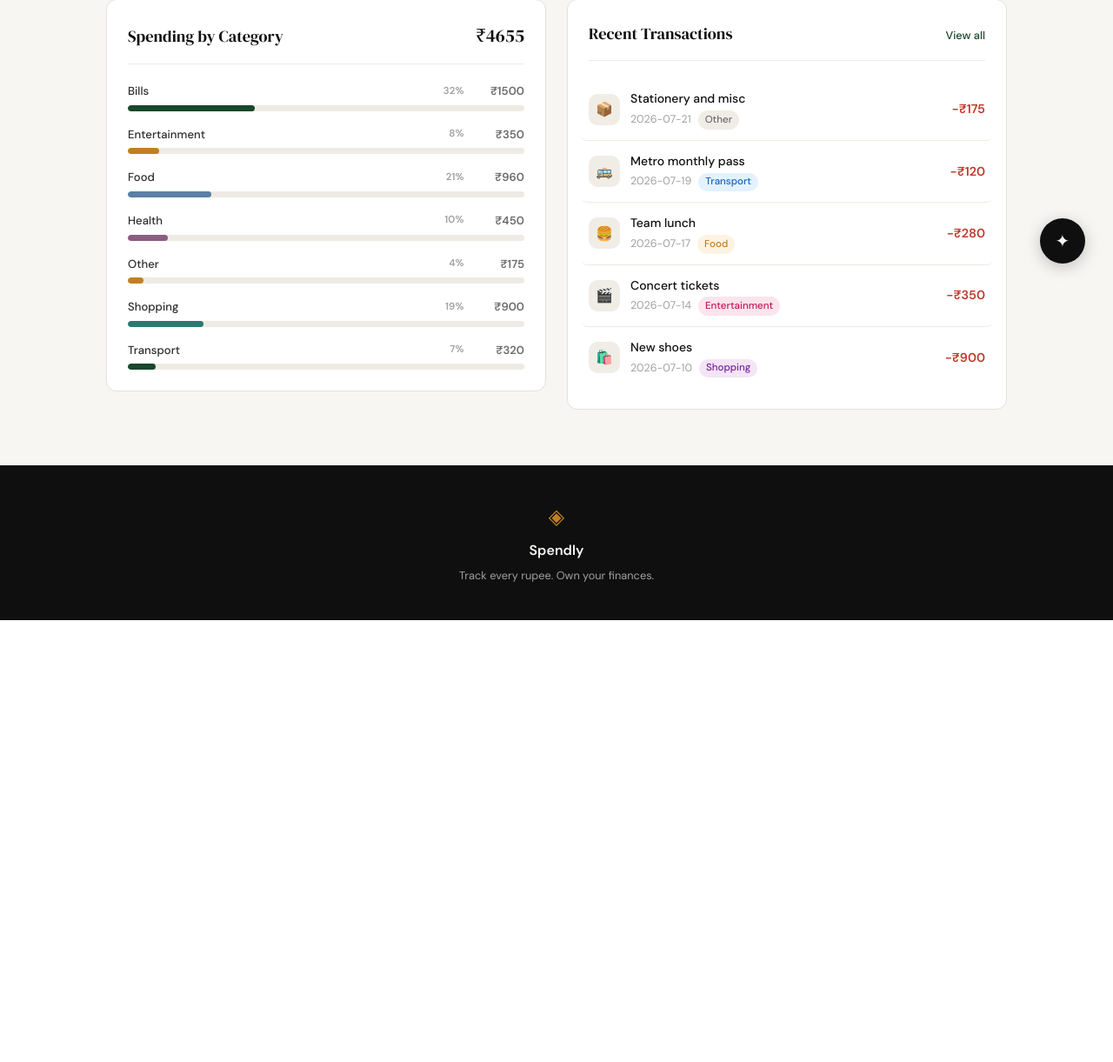
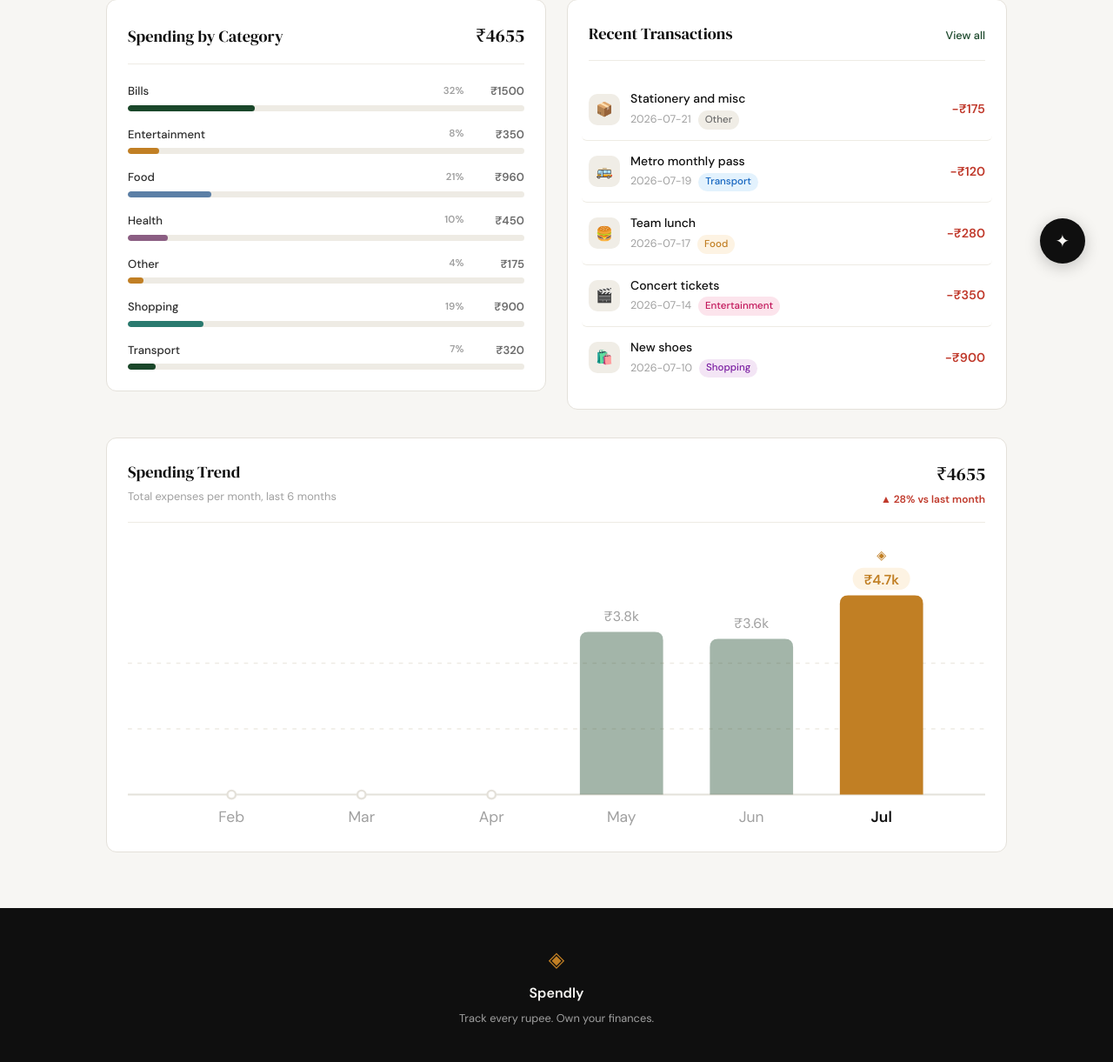
Before and after one commit to KshCompiler/expense-tracker, a Flask app: page /dashboard in a window 1280 px wide. Shown: the part 465-1686 px from the top of the page at 87% size. Before the commit the page ends 1178 px from the top, so only its background shows below. Run offline with Flask 3, Linux system fonts and the light colour scheme; the visitor is signed in with stand-in values (Sample User, id 1); data comes from the database, SQL or seed files in the repository.

Commit message:
add spending trend chart to dashboard with polished bar design
Adds a 6-month spending trend card driven by a new get_monthly_expense_totals
helper, rendered as an inline SVG bar chart (no JS charting lib). Bars use
rounded tops, a stamped chip + brand mark on the current month, and hollow
dots for zero-spend months. Month labels are drawn inside the SVG itself
(instead of a separate HTML row) so they stay pixel-aligned with their bars
at any card width.

```diff
--- a/app.py
+++ b/app.py
@@ -67,6 +67,101 @@ def _build_chat_system_prompt(curr_month, curr_expenses, curr_income,
         f"- {prev_label}: Income ₹{prev_income:.0f} | Expenses: {_fmt_expenses(prev_expenses)}\n"
         f"- {curr_label}: Income ₹{curr_income:.0f} | Expenses: {_fmt_expenses(curr_expenses)}"
     )
+
+
+def _format_currency_short(amount):
+    if amount >= 1000:
+        value = amount / 1000
+        return f"₹{value:.0f}k" if value == int(value) else f"₹{value:.1f}k"
+    return f"₹{amount:.0f}"
+
+
+def _rounded_top_bar_path(x, y, width, height, radius=6):
+    """SVG path for a bar rect rounded on its top two corners only, flat on the baseline."""
+    r = min(radius, width / 2, height) if height > 0 else 0
+    if r <= 0:
+        return f"M{x},{y} L{x + width},{y} L{x + width},{y + height} L{x},{y + height} Z"
+    return (
+        f"M{x},{y + r} "
+        f"Q{x},{y} {x + r},{y} "
+        f"L{x + width - r},{y} "
+        f"Q{x + width},{y} {x + width},{y + r} "
+        f"L{x + width},{y + height} "
+        f"L{x},{y + height} Z"
+    )
+
+
+def _build_trend_chart(monthly_trend, width=620, height=210, pad_x=28, pad_top=40, pad_bottom=26, bar_gap_ratio=0.36):
+    totals = [m['total'] for m in monthly_trend]
+    max_total = max(totals) if totals else 0
+    has_data = max_total > 0
+
+    n = len(monthly_trend)
+    usable_width = width - (2 * pad_x)
+    usable_height = height - pad_top - pad_bottom
+    slot_width = usable_width / n if n else 0
+    bar_width = slot_width * (1 - bar_gap_ratio)
+    baseline = pad_top + usable_height
+
+    bars = []
+    for i, m in enumerate(monthly_trend):
+        slot_x = pad_x + (i * slot_width)
+        bar_x = slot_x + (slot_width - bar_width) / 2
+        ratio = (m['total'] / max_total) if max_total > 0 else 0
+        bar_height = usable_height * ratio
+        bar_y = baseline - bar_height
+        label_x = round(slot_x + slot_width / 2, 1)
+        value_y = round(max(bar_y - 8, 10), 1)
+        display_total = _format_currency_short(m['total']) if m['total'] > 0 else ''
+        chip_width = round(10 + len(display_total) * 6.3, 1) if display_total else 0
+        bars.append({
+            'path': _rounded_top_bar_path(round(bar_x, 1), round(bar_y, 1), round(bar_width, 1), round(bar_height, 1)),
+            'label_x': label_x,
+            'label_y': round(baseline + 20, 1),
+            'value_y': value_y,
+            'diamond_y': round(value_y - 18, 1),
+            'chip_x': round(label_x - chip_width / 2, 1),
+            'chip_y': round(value_y - 12, 1),
+            'chip_width': chip_width,
+            'label': m['label'],
+            'total': m['total'],
+            'display_total': display_total,
+            'is_zero': m['total'] <= 0,
+            'title': f"{m['label']} · ₹{m['total']:,.0f}",
+            'is_current': i == n - 1,
+            'delay': round(i * 0.05, 2),
+        })
+
+    gridlines = [round(baseline - (usable_height * frac), 1) for frac in (0.33, 0.66)] if max_total > 0 else []
+
+    current_total = totals[-1] if totals else 0
+    previous_total = totals[-2] if len(totals) >= 2 else None
+    delta_pct = None
+    trend_direction = 'flat'
+    if previous_total is not None:
+        if previous_total > 0:
+            delta_pct = abs(((current_total - previous_total) / previous_total) * 100)
+            if current_total > previous_total:
+                trend_direction = 'up'
+            elif current_total < previous_total:
+                trend_direction = 'down'
+        elif current_total > 0:
+            delta_pct = 100.0
+            trend_direction = 'up'
+        else:
+            delta_pct = 0.0
+
+    return {
+        'width': width,
+        'height': height,
+        'baseline': round(baseline, 1),
+        'bars': bars,
+        'gridlines': gridlines,
+        'has_data': has_data,
+        'current_total': current_total,
+        'delta_pct': delta_pct,
+        'trend_direction': trend_direction,
+    }
 
 
 # ------------------------------------------------------------------ #
@@ -176,11 +271,13 @@ def dashboard():
     current_time = now.strftime("%I:%M %p")
 
     # Get dashboard data using helper functions
-    from database.db import get_user_expenses_this_month, get_user_income_this_month, get_expenses_by_category, get_recent_transactions
+    from database.db import get_user_expenses_this_month, get_user_income_this_month, get_expenses_by_category, get_recent_transactions, get_monthly_expense_totals
     expenses = get_user_expenses_this_month(user_id)
     income = get_user_income_this_month(user_id)
     categories = get_expenses_by_category(user_id)
     recent_transactions = get_recent_transactions(user_id)
+    monthly_trend = get_monthly_expense_totals(user_id)
+    trend_chart = _build_trend_chart(monthly_trend)
 
     # Calculate summary statistics
     total_expenses = sum(expense['amount'] for expense in expenses) if expenses else 0
@@ -199,7 +296,8 @@ def dashboard():
         'transaction_count': transaction_count,
         'categories': categories,
         'recent_transactions': recent_transactions,
-        'has_transactions': transaction_count > 0
+        'has_transactions': transaction_count > 0,
+        'trend_chart': trend_chart,
     }
 
     return render_template("dashboard.html", **dashboard_data)
--- a/database/db.py
+++ b/database/db.py
@@ -397,3 +397,45 @@ def get_monthly_income_total(user_id, year_month):
         return float(row["total"]) if row else 0.0
     finally:
         conn.close()
+
+
+def get_monthly_expense_totals(user_id, months=6):
+    """Return monthly expense totals for the last `months` calendar months.
+
+    Each entry: {'year_month': 'YYYY-MM', 'label': 'Mon', 'total': float}.
+    Oldest month first, current month last. Months with no expenses come
+    back as 0.0 so the series has no gaps.
+    """
+    now = datetime.now()
+
+    keys = []
+    for i in range(months - 1, -1, -1):
+        total_months = (now.year * 12 + (now.month - 1)) - i
+        year, month = divmod(total_months, 12)
+        month += 1
+        keys.append(f"{year:04d}-{month:02d}")
+
+    conn = get_db()
+    try:
+        rows = conn.execute(
+            """
+            SELECT strftime('%Y-%m', date) AS ym, SUM(amount) AS total
+            FROM expenses
+            WHERE user_id = ? AND date >= ?
+            GROUP BY ym
+            """,
+            (user_id, f"{keys[0]}-01"),
+        ).fetchall()
+    finally:
+        conn.close()
+
+    totals_by_key = {row["ym"]: float(row["total"]) for row in rows}
+
+    return [
+        {
+            "year_month": key,
+            "label": datetime.strptime(key, "%Y-%m").strftime("%b"),
+            "total": totals_by_key.get(key, 0.0),
+        }
+        for key in keys
+    ]
--- a/templates/dashboard.html
+++ b/templates/dashboard.html
@@ -366,6 +366,127 @@
         font-size: 0.9rem;
     }
 
+    /* ── Spending trend card ── */
+    .db-trend-card {
+        background: var(--paper-card);
+        border: 1px solid var(--border);
+        border-radius: var(--radius-md);
+        padding: 1.5rem;
+    }
+
+    .db-trend-header {
+        align-items: flex-start;
+    }
+
+    .db-trend-subtitle {
+        font-size: 0.8rem;
+        color: var(--ink-faint);
+        margin-top: 0.2rem;
+    }
+
+    .db-trend-header-right {
+        display: flex;
+        flex-direction: column;
+        align-items: flex-end;
+        gap: 0.2rem;
+    }
+
+    .db-trend-delta {
+        display: inline-flex;
+        align-items: center;
+        gap: 0.25rem;
+        font-size: 0.75rem;
+        font-weight: 600;
+    }
+
+    .db-trend-delta.up   { color: var(--danger); }
+    .db-trend-delta.down { color: var(--accent); }
+    .db-trend-delta.flat { color: var(--ink-faint); }
+
+    .db-trend-svg-wrap {
+        width: 100%;
+    }
+
+    .db-trend-svg-wrap svg {
+        width: 100%;
+        height: auto;
+        display: block;
+    }
+
+    .db-trend-bar {
+        fill: var(--accent);
+        opacity: 0.4;
+        transition: opacity 0.2s;
+        transform-box: fill-box;
+        transform-origin: bottom;
+        animation: db-trend-grow 0.5s cubic-bezier(0.4, 0, 0.2, 1) backwards;
+        cursor: default;
+    }
+
+    .db-trend-bar:hover {
+        opacity: 0.7;
+    }
+
+    .db-trend-bar.is-current {
+        fill: var(--accent-2);
+        opacity: 1;
+    }
+
+    .db-trend-bar.is-current:hover {
+        opacity: 0.88;
+    }
+
+    @keyframes db-trend-grow {
+        from { transform: scaleY(0); }
+        to   { transform: scaleY(1); }
+    }
+
+    @media (prefers-reduced-motion: reduce) {
+        .db-trend-bar { animation: none; }
+    }
+
+    /* Hollow marker for a month with no spending — keeps the six-month row intact */
+    .db-trend-zero-dot {
+        fill: var(--paper-card);
+        stroke: var(--border);
+        stroke-width: 1.5;
+    }
+
+    /* Stamped chip + brand mark that calls out the current month, echoing the nav brand icon */
+    .db-trend-chip {
+        fill: var(--accent-2-light);
+    }
+
+    .db-trend-diamond {
+        font-size: 9px;
+        fill: var(--accent-2);
+        text-anchor: middle;
+    }
+
+    .db-trend-value {
+        font-size: 10px;
+        font-variant-numeric: tabular-nums;
+        fill: var(--ink-faint);
+        text-anchor: middle;
+    }
+
+    .db-trend-value.is-current {
+        fill: var(--accent-2);
+        font-weight: 700;
+    }
+
+    .db-trend-label {
+        font-size: 11px;
+        fill: var(--ink-faint);
+        text-anchor: middle;
+        font-family: var(--font-body);
+    }
+
+    .db-trend-label.is-current {
+        fill: var(--ink);
+        font-weight: 600;
+    }
+
     /* ── Responsive ── */
     @media (max-width: 860px) {
         .db-stats { grid-template-columns: repeat(2, 1fr); }
@@ -379,7 +500,8 @@
         .db-action-group { width: 100%; flex-direction: row; }
         .db-add-btn      { flex: 1; justify-content: center; font-size: 0.8rem; padding: 0.6rem 0.75rem; }
         .db-chart-card,
-        .db-txn-card    { padding: 1.1rem; }
+        .db-txn-card,
+        .db-trend-card  { padding: 1.1rem; }
         .db-stat        { padding: 1rem 1.1rem; }
     }
 
@@ -591,6 +713,52 @@
 
     </div>
 
+    <!-- Spending Trend -->
+    <div class="db-trend-card">
+        <div class="db-chart-header db-trend-header">
+            <div>
+                <span class="db-section-title">Spending Trend</span>
+                <p class="db-trend-subtitle">Total expenses per month, last 6 months</p>
+            </div>
+            {% if trend_chart.has_data %}
+            <div class="db-trend-header-right">
+                <span class="db-chart-total">₹{{ "%.0f"|format(trend_chart.current_total) }}</span>
+                {% if trend_chart.delta_pct is not none %}
+                <span class="db-trend-delta {{ trend_chart.trend_direction }}">
+                    {% if trend_chart.trend_direction == 'up' %}▲{% elif trend_chart.trend_direction == 'down' %}▼{% else %}—{% endif %}
+                    {{ "%.0f"|format(trend_chart.delta_pct) }}% vs last month
+                </span>
+                {% endif %}
+            </div>
+            {% endif %}
+        </div>
+        {% if trend_chart.has_data %}
+        <div class="db-trend-svg-wrap">
+            <svg viewBox="0 0 {{ trend_chart.width }} {{ trend_chart.height }}" preserveAspectRatio="none">
+                {% for gy in trend_chart.gridlines %}
+                <line x1="0" y1="{{ gy }}" x2="{{ trend_chart.width }}" y2="{{ gy }}" stroke="var(--border-soft)" stroke-width="1" stroke-dasharray="3 4"></line>
+                {% endfor %}
+                <line x1="0" y1="{{ trend_chart.baseline }}" x2="{{ trend_chart.width }}" y2="{{ trend_chart.baseline }}" stroke="var(--border)" stroke-width="1.25"></line>
+                {% for b in trend_chart.bars %}
+                {% if b.is_zero %}
+                <circle class="db-trend-zero-dot" cx="{{ b.label_x }}" cy="{{ trend_chart.baseline }}" r="3"><title>{{ b.title }}</title></circle>
+                {% else %}
+                <path class="db-trend-bar{{ ' is-current' if b.is_current else '' }}" d="{{ b.path }}" style="animation-delay: {{ b.delay }}s"><title>{{ b.title }}</title></path>
+                {% if b.is_current %}
+                <rect class="db-trend-chip" x="{{ b.chip_x }}" y="{{ b.chip_y }}" width="{{ b.chip_width }}" height="16" rx="8"></rect>
+                <text class="db-trend-diamond" x="{{ b.label_x }}" y="{{ b.diamond_y }}">◈</text>
+                {% endif %}
+                <text class="db-trend-value{{ ' is-current' if b.is_current else '' }}" x="{{ b.label_x }}" y="{{ b.value_y }}">{{ b.display_total }}</text>
+                {% endif %}
+                <text class="db-trend-label{{ ' is-current' if b.is_current else '' }}" x="{{ b.label_x }}" y="{{ b.label_y }}">{{ b.label }}</text>
+                {% endfor %}
+            </svg>
+        </div>
+        {% else %}
+        <div class="db-empty">Not enough spending history yet.</div>
+        {% endif %}
+    </div>
+
 </div>
 
 <!-- Sage AI FAB -->
```
Also changed, not shown: .claude/specs/11-spending-trend-chart.md (added).
